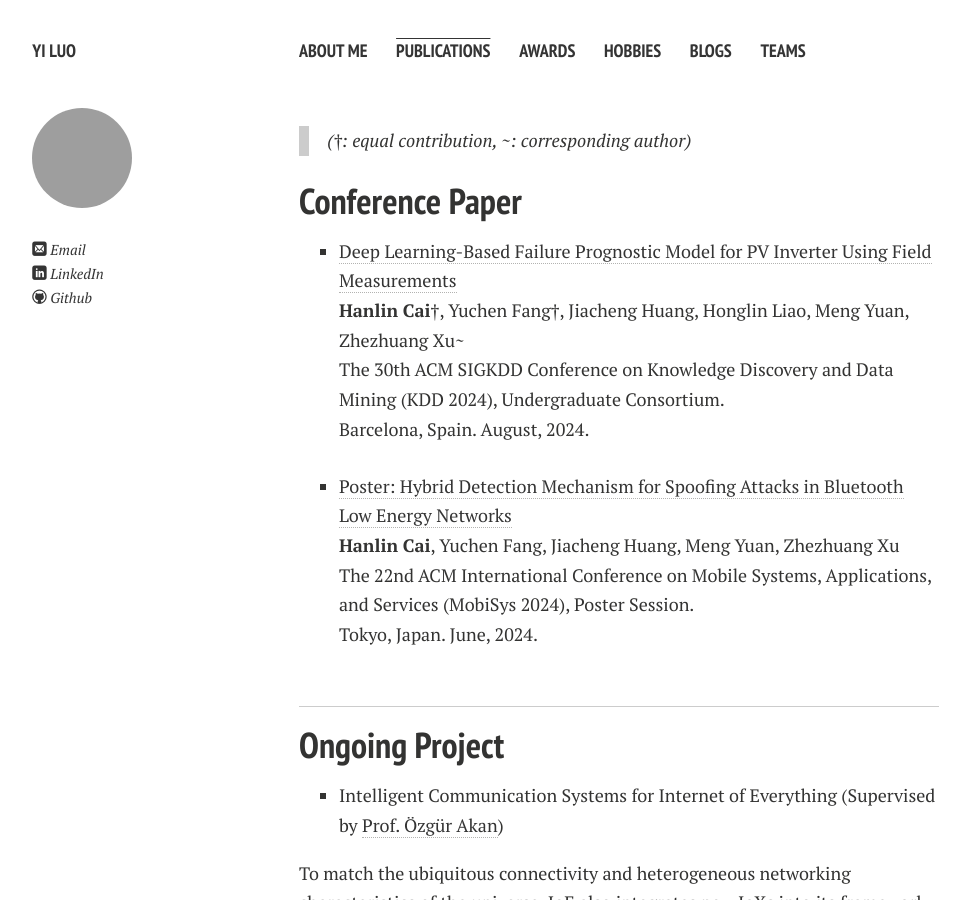
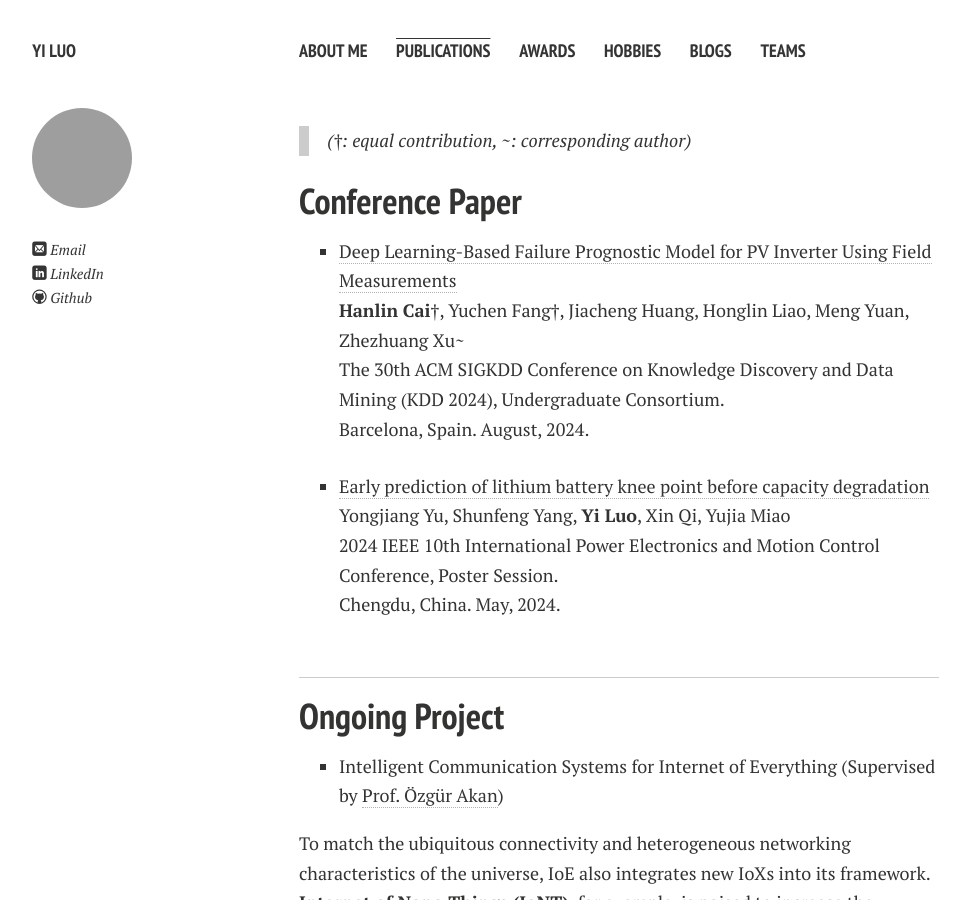
Before and after one commit to yisamu/yisamu.github.io, a Jekyll site: the page built from publications.md, in a window 1280 px wide and 900 px high. Shown: the whole window, without its empty margins (21-987 px from the left). Built offline with Jekyll 4.4.1, drawn with Linux system fonts in a browser that asks for light colours; nearby versions of some CDN libraries; comment, search, counter and statistics services are not loaded; a style sheet for code colours, icons or effects is not loaded.

Commit message:
Update publications.md

```diff
--- a/publications.md
+++ b/publications.md
@@ -10,7 +10,7 @@ title: Publications
 
 - [Deep Learning-Based Failure Prognostic Model for PV Inverter Using Field Measurements]([https://ieeexplore.ieee.org/abstract/document/10636809])<br>**Hanlin Cai**†, Yuchen Fang†, Jiacheng Huang, Honglin Liao, Meng Yuan, Zhezhuang Xu~<br>The 30th ACM SIGKDD Conference on Knowledge Discovery and Data Mining (KDD 2024), Undergraduate Consortium.<br>Barcelona, Spain. August, 2024.<br>
 
-- [Poster: Hybrid Detection Mechanism for Spoofing Attacks in Bluetooth Low Energy Networks](https://dl.acm.org/doi/abs/10.1145/3643832.3661434)<br>**Hanlin Cai**, Yuchen Fang, Jiacheng Huang, Meng Yuan, Zhezhuang Xu<br>The 22nd ACM International Conference on Mobile Systems, Applications, and Services (MobiSys 2024), Poster Session.<br>Tokyo, Japan. June, 2024.
+- [Early prediction of lithium battery knee point before capacity degradation](https://ieeexplore.ieee.org/abstract/document/10567378)<br> Yongjiang Yu, Shunfeng Yang, **Yi Luo**, Xin Qi, Yujia Miao <br> 2024 IEEE 10th International Power Electronics and Motion Control Conference, Poster Session.<br>Chengdu, China. May, 2024.
 
   <br>
 
```
